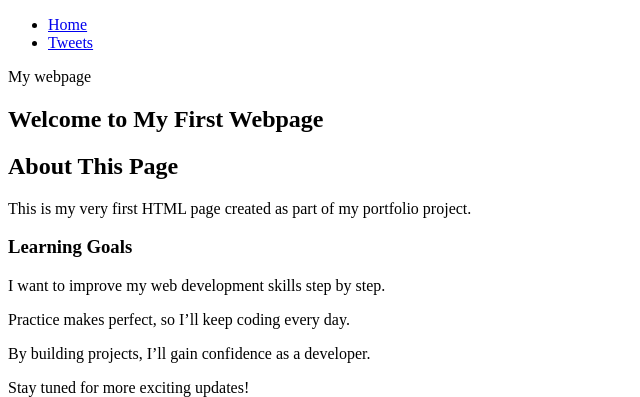
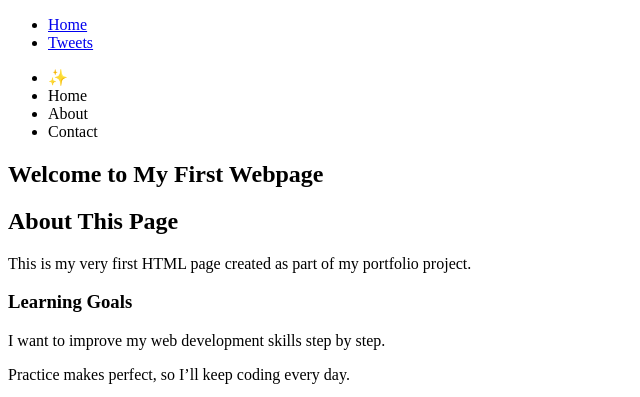
Before and after one commit to Cecil004/alx_html_css, a plain HTML site: page css_basic/index.html in a window 1280 px wide. Shown: the top 397 px of the page, without its empty margins (0-640 px from the left). Drawn offline with Linux system fonts and the light colour scheme.

Commit message:
Add custom styling, logo, and colors to website

```diff
--- a/css_basic/index.html
+++ b/css_basic/index.html
@@ -10,7 +10,13 @@
     </ul>
 </head>
 <body class="works_on_smartphone">
-  <header>My webpage
+  <header>
+    <ul>
+    <li class="logo">&#10024;</li>
+    <li>Home</li>
+    <li>About</li>
+    <li>Contact</li>
+  </ul>
   </header>
 
   <main>
```
